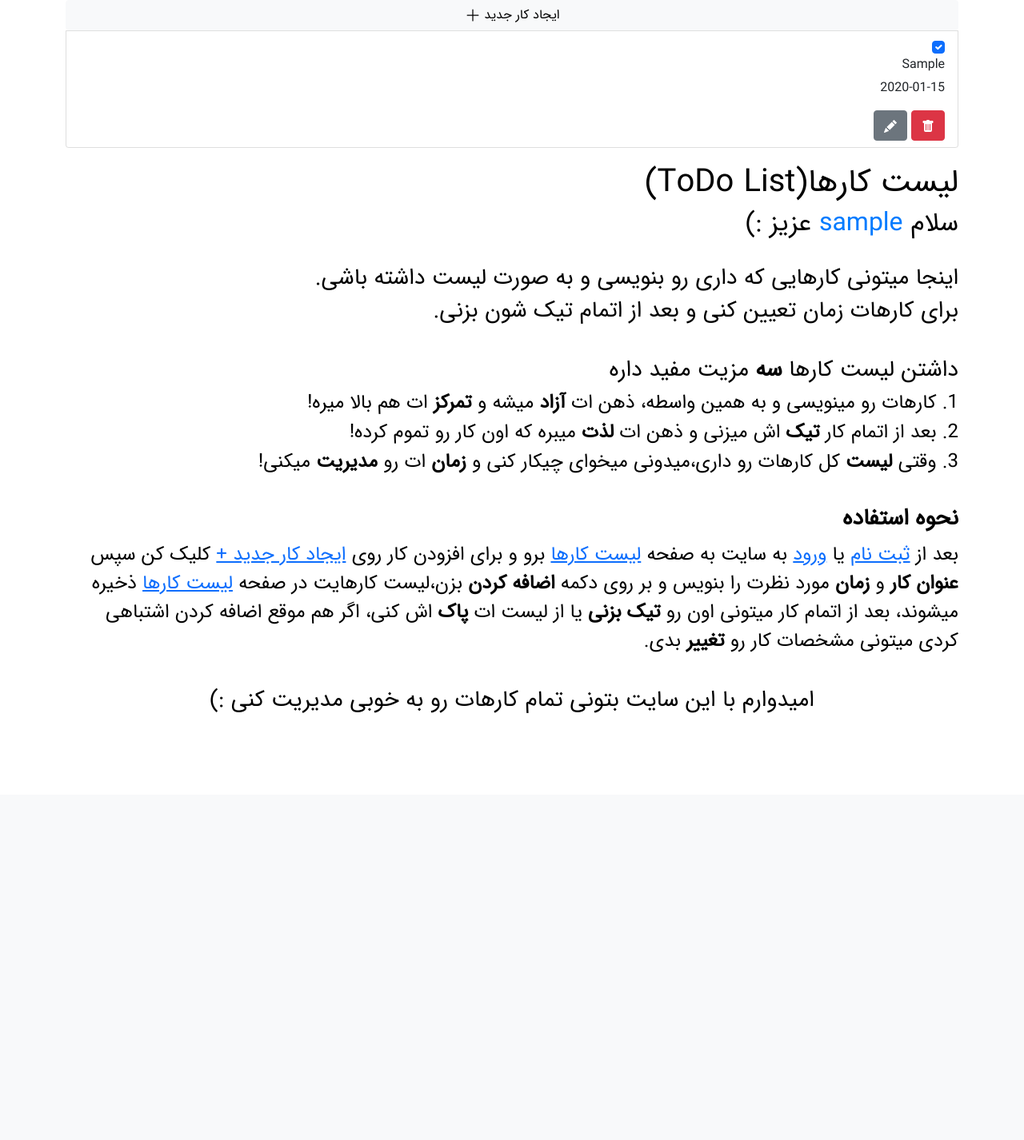
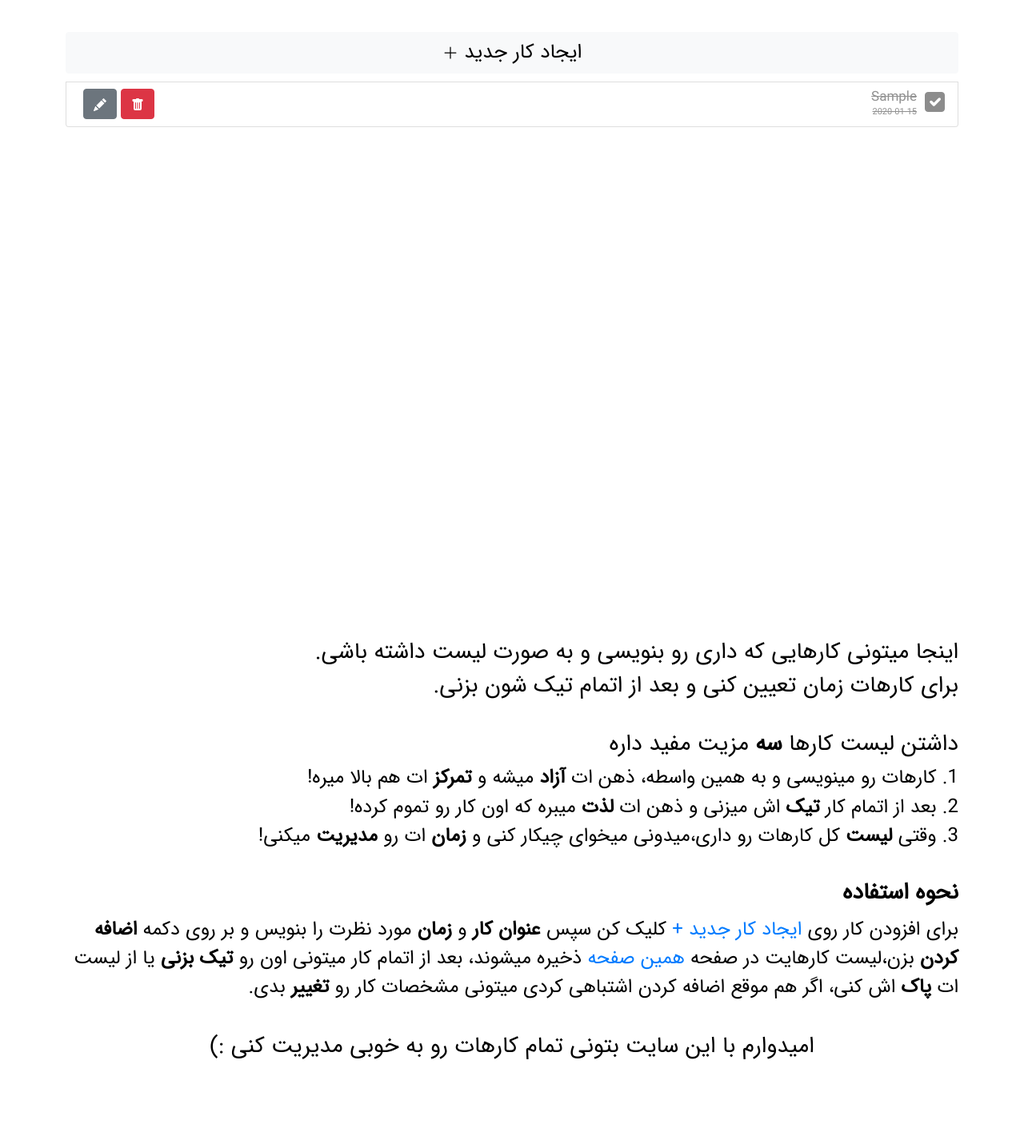
Before and after one commit to dori-dev/django-blog, a Django app: page /todo/ in a window 1280 px wide. Shown: the part 71-1497 px from the top of the page at 80% size. Before the commit the page ends 963 px from the top, so only its background shows below. Run offline with Django 3.2, Linux system fonts and the light colour scheme; a user stored in the database is signed in; tables that the repository leaves empty hold one stand-in row (values such as "Sample post").

Commit message:
add todo styles

```diff
--- /dev/null
+++ b/static/todo.css
@@ -0,0 +1,213 @@
+@font-face {
+  font-family: "IRAN Sans";
+  src: url("IRANSansWeb.woff2") format("woff2");
+}
+
+*,
+::after,
+::before {
+  margin: 0;
+  padding: 0;
+  box-sizing: border-box;
+}
+
+body {
+  background-color: white;
+  color: black;
+  font-family: "IRAN Sans", sans-serif;
+  font-weight: normal;
+}
+
+/* Todo List */
+
+.list-container {
+  display: flex;
+  width: 100%;
+  justify-content: center;
+  min-height: 90vh;
+  margin: 40px 0;
+}
+
+.todo-list-container {
+  width: 100%;
+}
+
+.todo-list {
+  min-height: 60vh;
+}
+
+.list-group-item {
+  display: flex;
+  align-items: center;
+  justify-content: space-between;
+}
+
+.todo-item-content {
+  display: flex;
+}
+
+.todo-item-content input {
+  margin-left: 10px;
+}
+
+.job-text h6 {
+  font-size: 17px;
+  margin: 1px 0;
+  margin-left: 40px;
+}
+
+.job-text p {
+  font-size: 11px;
+  margin: 1px 0;
+  margin-left: 40px;
+}
+
+.job-done-text {
+  text-decoration: line-through 1px;
+  font-weight: normal;
+  color: #919191;
+}
+
+.job-done-input:checked {
+  background-color: #8c8c8c;
+  border-color: #8c8c8c;
+}
+
+.form-check-input {
+  width: 25px;
+  height: 25px;
+  min-width: 25px;
+  min-height: 25px;
+}
+
+.todo-item-action {
+  display: flex;
+}
+
+.todo-item-action a {
+  margin-left: 5px;
+}
+
+/* Add Todo */
+
+.create-form-container {
+  display: flex;
+  flex-direction: column;
+  justify-content: center;
+  align-items: center;
+  min-width: 300px;
+  width: 70%;
+  padding-top: 30px;
+}
+
+.create-todo-form {
+  display: flex;
+  flex-wrap: wrap;
+}
+
+.input-container {
+  display: flex;
+  flex-direction: column;
+  width: 100%;
+  margin-bottom: 15px;
+}
+
+.input-container label {
+  margin-bottom: 4px;
+  font-size: 22px;
+}
+
+.add-task {
+  font-size: 25px;
+  margin-bottom: 10px;
+}
+
+.neighbor-btn {
+  margin-left: 10px;
+}
+
+.helptext,
+.helptext ul {
+  margin-top: 5px;
+  color: #181717;
+  font-size: 15px;
+  direction: rtl;
+  display: block;
+  list-style-type: none;
+}
+
+.errorlist li {
+  font-size: 0px;
+}
+
+.error {
+  margin-bottom: 30px;
+}
+
+.errorlist li ul li {
+  color: #e24139;
+  margin-top: 5px;
+  font-size: 18px;
+  display: block;
+  list-style-type: none;
+}
+
+.auth-btn {
+  margin-top: 20px;
+  font-size: 20px;
+}
+
+.page-label {
+  font-size: 45px;
+  margin-bottom: 30px;
+  margin-top: 15px;
+}
+
+.auth-form {
+  margin-bottom: 100px;
+}
+
+.large-btn {
+  font-size: 18px;
+}
+
+
+.custom-nav {
+  margin-left: 3px;
+}
+
+.warning {
+  padding-bottom: 50px;
+  color: #d0342c;
+}
+
+.about {
+  margin-top: 10px;
+  margin-bottom: 10px;
+  font-size: 18px;
+}
+
+.copyright-about {
+  margin-top: 10px;
+  font-size: 20px;
+}
+
+.footer-basic {
+  padding: 30px 0;
+}
+
+.link,
+.how-to-use a {
+  color: #007bff;
+  text-decoration: none;
+  background-color: transparent;
+  -webkit-text-decoration-skip: objects;
+}
+
+.link:hover,
+.link:visited,
+.how-to-use a:hover,
+.how-to-use a:visited {
+  color: #0056b3;
+  text-decoration: underline;
+}
--- a/templates/base.html
+++ b/templates/base.html
@@ -9,7 +9,8 @@
 
     <!-- TODO add "block" for custom style for each page -->
     <link rel="stylesheet" href="{% static 'styles.css' %}" />
-    <link rel="stylesheet" href="{% block style %}{% endblock %}">
+    {% block style %}
+    {% endblock %}
     <link rel="shortcut icon" href="{% static 'favicon.ico' %}" type="image/x-icon">
     <title>{% block title %}{% endblock %}</title>
   </head>
--- a/todoapp/templates/todoapp/create_todo.html
+++ b/todoapp/templates/todoapp/create_todo.html
@@ -1,6 +1,12 @@
 {% extends 'base.html' %}
+{% load static %}
 
 {% block title %}اضافه کردن کار{% endblock title %}
+
+
+{% block style %}
+<link rel="stylesheet" href="{% static 'todo.css' %}">
+{% endblock style %}
 
 
 {% block content %}
--- a/todoapp/templates/todoapp/edit_todo.html
+++ b/todoapp/templates/todoapp/edit_todo.html
@@ -1,7 +1,11 @@
 {% extends 'base.html' %}
+{% load static %}
 
 {% block title %}اضافه کردن کار{% endblock title %}
 
+{% block style %}
+<link rel="stylesheet" href="{% static 'todo.css' %}">
+{% endblock style %}
 
 {% block content %}
 <div class="container create-form-container">
--- a/todoapp/templates/todoapp/todo_list.html
+++ b/todoapp/templates/todoapp/todo_list.html
@@ -1,7 +1,11 @@
 {% extends 'base.html' %}
+{% load static %}
 
 {% block title %}لیست کارهای من{% endblock title %}
 
+{% block style %}
+<link rel="stylesheet" href="{% static 'todo.css' %}">
+{% endblock style %}
 
 {% block content %}
 
@@ -65,15 +69,6 @@
 
 
 <!-- TODO fix it -->
-<h1 style="margin-top: 20px;">لیست کارها(ToDo List)</h1>
-
-{% if user.is_authenticated %}
-<h2>سلام <a class="link" href="{% url 'todoapp:todo_list' %}">{{ user }}</a> عزیز :)</h2>
-{% else %}
-<h2>سلام دوست من :)</h2>
-{% endif %}
-
-<br>
 
 <h3>اینجا میتونی کارهایی که داری رو بنویسی و به صورت لیست داشته باشی.</h3>
 <h3>برای کارهات زمان تعیین کنی و بعد از اتمام تیک شون بزنی.</h3>
@@ -85,9 +80,9 @@
 <div class="how-to-use">
   <h3 style="margin-top: 40px;"><b>نحوه استفاده</b></h3>
   <h4 style="line-height: 1.5;margin-top: 10px;">
-      بعد از <a href="{% url 'accounts:register' %}">ثبت نام</a> یا <a href="{% url 'accounts:login' %}">ورود</a> به سایت به صفحه <a href="{% url 'todoapp:todo_list' %}">لیست کارها</a> برو و برای افزودن کار روی
+      برای افزودن کار روی
       <a href="{% url 'todoapp:create_todo' %}">ایجاد کار جدید +</a> کلیک کن سپس <b>عنوان کار</b> و <b>زمان</b> مورد نظرت را
-      بنویس و بر روی دکمه <b>اضافه کردن</b> بزن،لیست کارهایت در صفحه <a href="{% url 'todoapp:todo_list' %}">لیست کارها</a> ذخیره میشوند، بعد از اتمام کار میتونی اون رو <b>تیک بزنی</b> یا
+      بنویس و بر روی دکمه <b>اضافه کردن</b> بزن،لیست کارهایت در صفحه <a href="{% url 'todoapp:todo_list' %}">همین صفحه</a> ذخیره میشوند، بعد از اتمام کار میتونی اون رو <b>تیک بزنی</b> یا
       از لیست ات <b>پاک</b> اش کنی، اگر هم موقع اضافه کردن اشتباهی کردی میتونی مشخصات کار رو <b>تغییر</b> بدی.
   </h4>
 </div>
```
Also changed, not shown: README.md.
